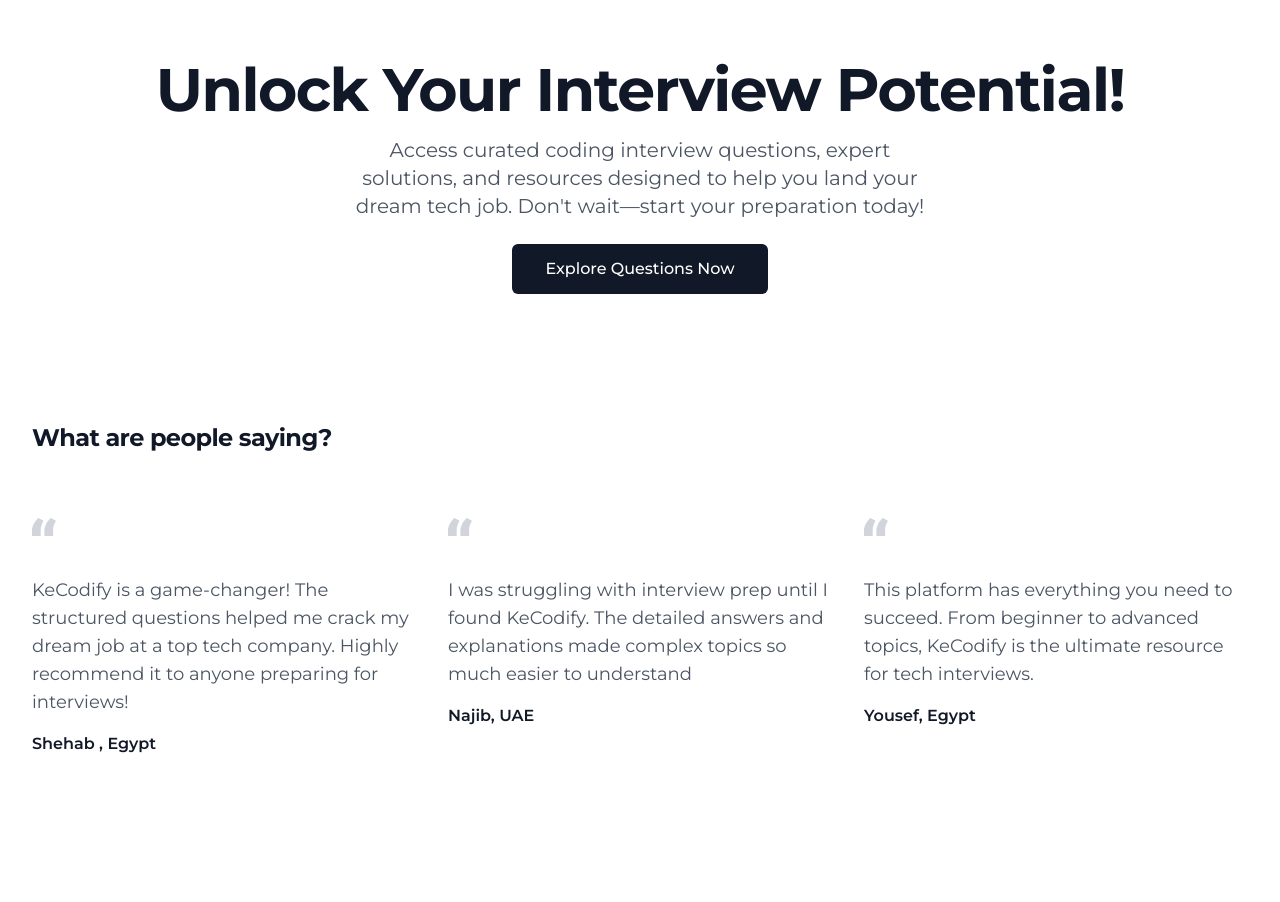
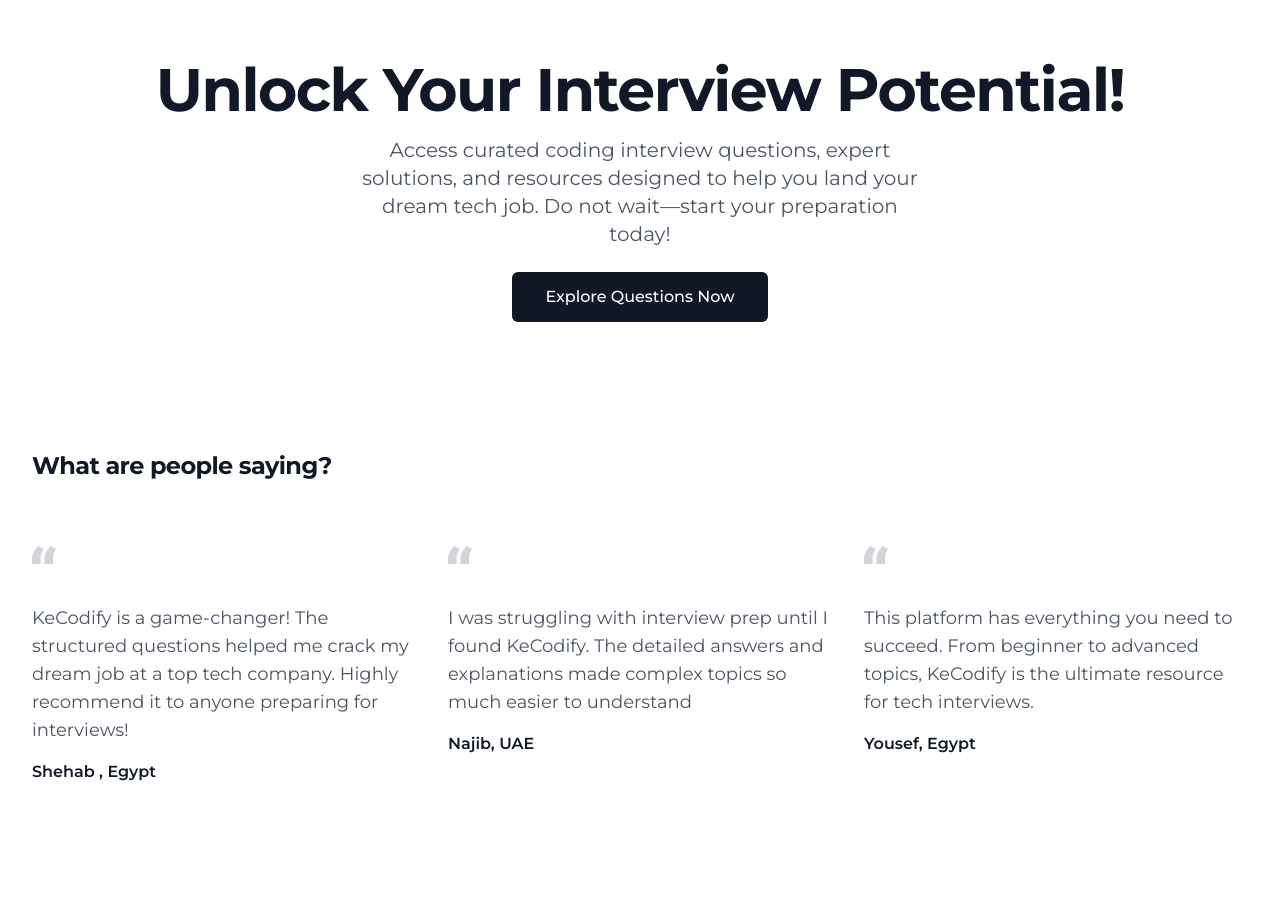
Before and after one commit to KerlosSoNy/keCodify, a Next.js app: page / in a window 1280 px wide. Shown: the part 2580-3482 px from the top of the page. Built offline with nearby package versions, Linux system fonts and the light colour scheme.

Commit message:
Fixing build errors

```diff
--- a/components/testimonials/testimonials.jsx
+++ b/components/testimonials/testimonials.jsx
@@ -6,7 +6,7 @@
         <section aria-labelledby="sale-heading" className="relative mx-auto flex max-w-7xl flex-col items-center px-4 pt-32 text-center sm:px-6 lg:px-8">
         <div className="mx-auto max-w-2xl lg:max-w-none">
           <h2 id="sale-heading" className="text-4xl font-bold tracking-tight text-gray-900 sm:text-5xl lg:text-6xl">Unlock Your Interview Potential!</h2>
-          <p className="mx-auto mt-4 max-w-xl text-xl text-gray-600">Access curated coding interview questions, expert solutions, and resources designed to help you land your dream tech job. Don't wait—start your preparation today!</p>
+          <p className="mx-auto mt-4 max-w-xl text-xl text-gray-600">Access curated coding interview questions, expert solutions, and resources designed to help you land your dream tech job. Do not wait—start your preparation today!</p>
           <Link href="/category" className="mt-6 inline-block w-full rounded-md border border-transparent bg-gray-900 px-8 py-3 font-medium text-white hover:bg-cyan-800 sm:w-auto">Explore Questions Now</Link>
         </div>
       </section>
```
